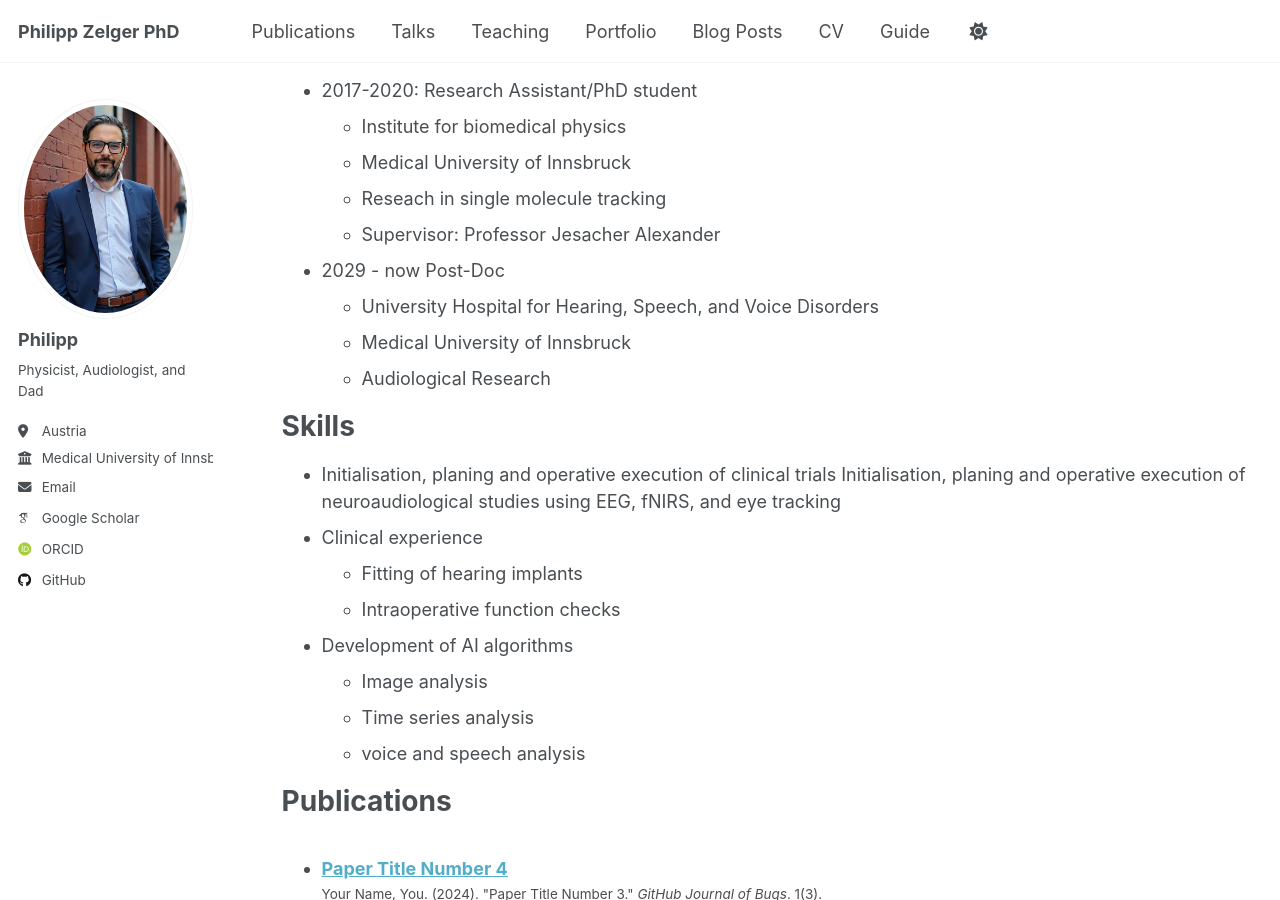
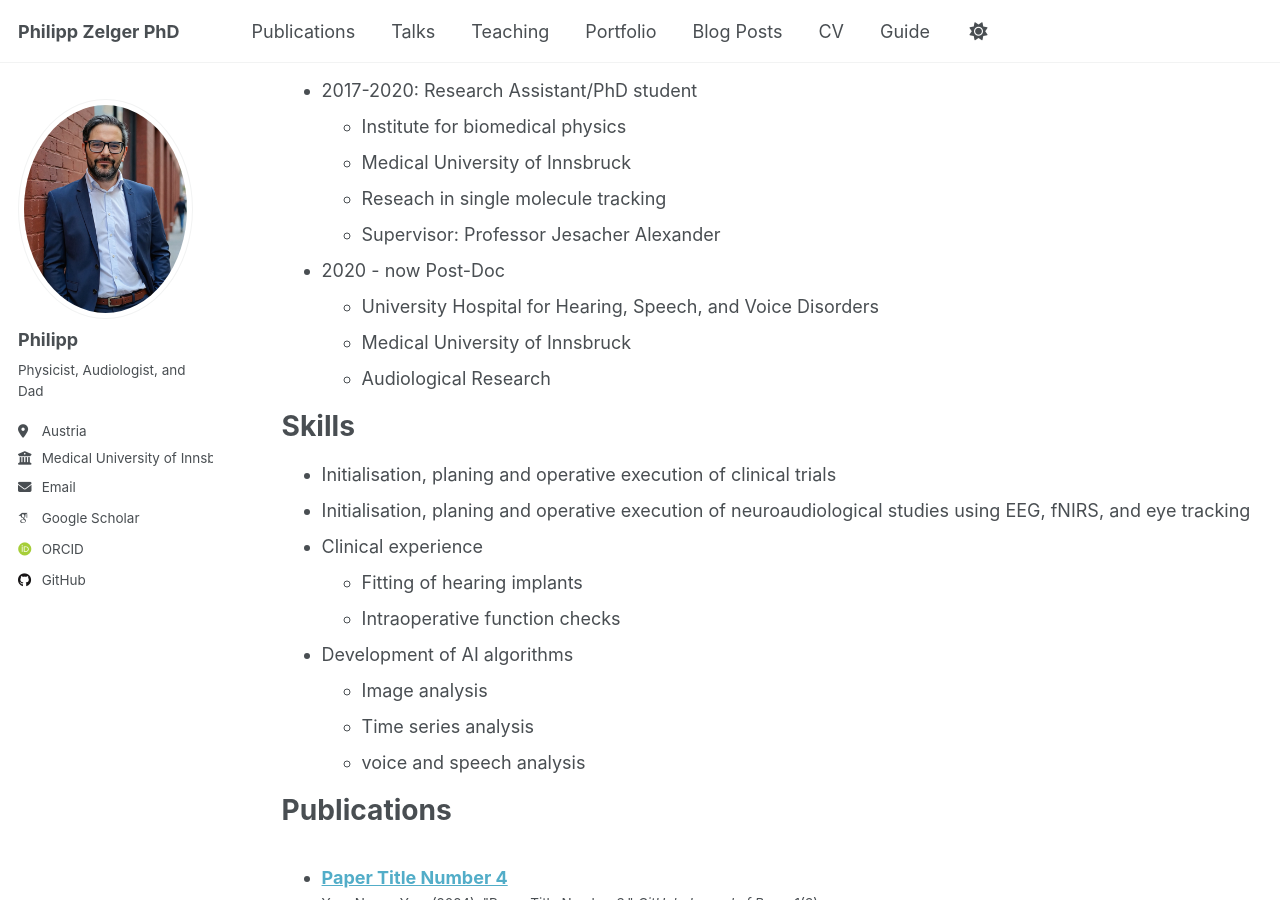
Before and after one commit to Stanissse/AboutMe, a Jekyll site: the page built from _pages/cv.md, in a window 1280 px wide and 900 px high, scrolled down 382 px. Built offline with Jekyll 4.4.1, drawn with Linux system fonts in a browser that asks for light colours; some web fonts are replaced.

Commit message:
Update cv.md

```diff
--- a/_pages/cv.md
+++ b/_pages/cv.md
@@ -27,7 +27,7 @@ Academic work experience
   * Reseach in single molecule tracking
   * Supervisor: Professor Jesacher Alexander
 
-* 2029 - now Post-Doc
+* 2020 - now Post-Doc
   * University Hospital for Hearing, Speech, and Voice Disorders
   * Medical University of Innsbruck
   * Audiological Research
@@ -35,7 +35,7 @@ Academic work experience
 Skills
 ======
 * Initialisation, planing  and operative execution of clinical trials
-  Initialisation, planing  and operative execution of neuroaudiological studies using EEG,  fNIRS, and eye tracking
+* Initialisation, planing  and operative execution of neuroaudiological studies using EEG,  fNIRS, and eye tracking
 * Clinical experience
   * Fitting of hearing implants
   * Intraoperative function checks
```
